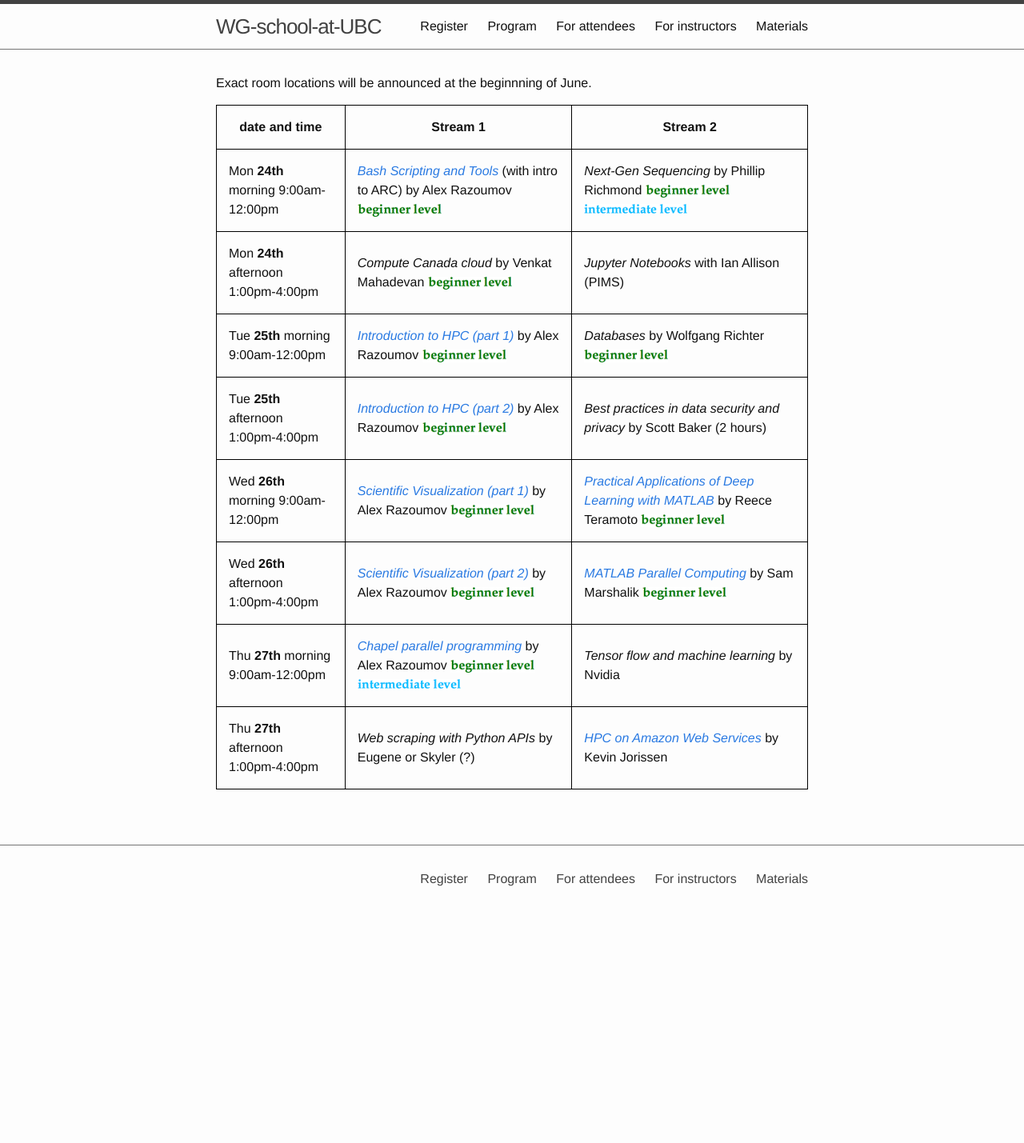
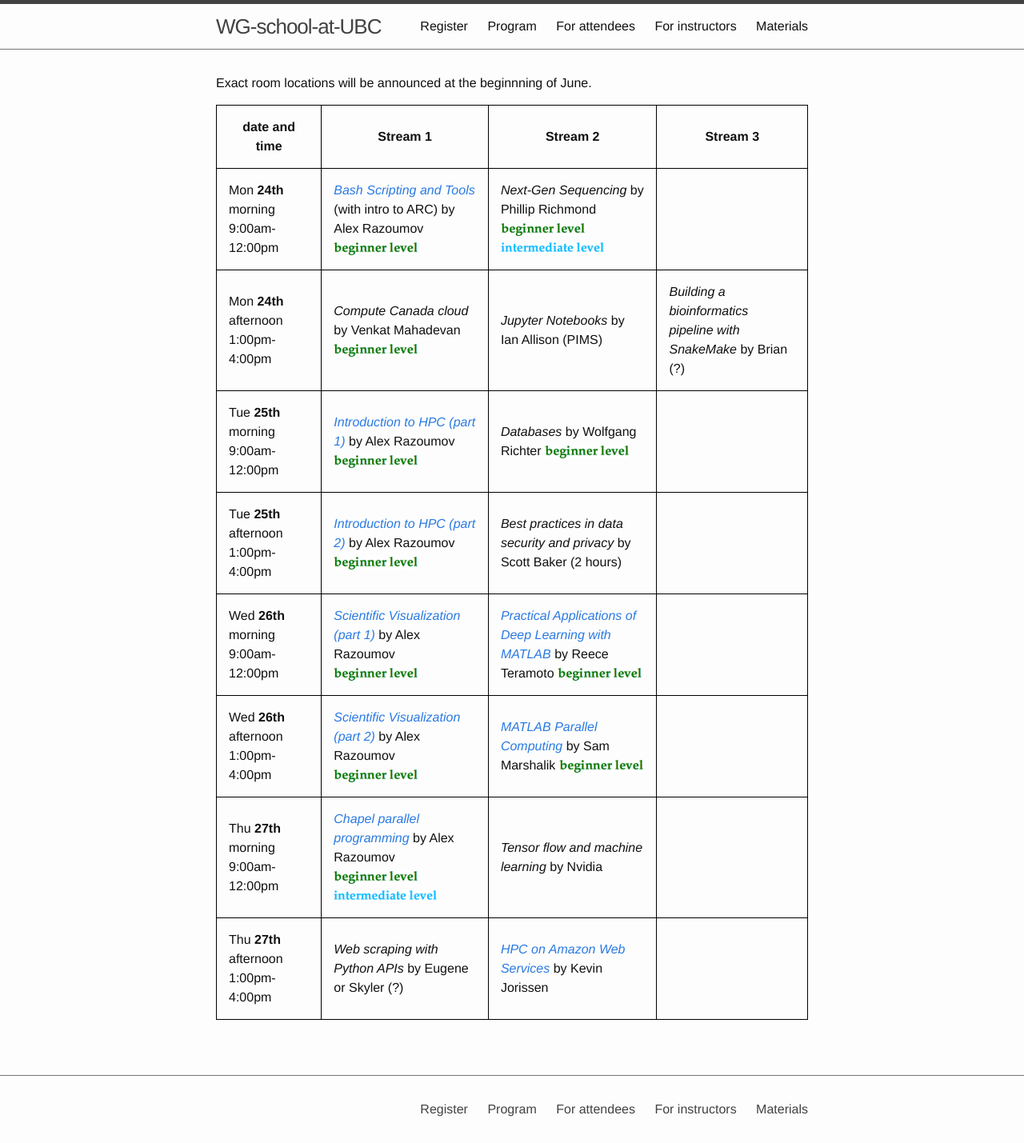
Before and after one commit to WestGrid/ubcSummerSchool2019, a Jekyll site: the page built from 1-program.md, in a window 1280 px wide. Shown: the whole page at 80% size. Built offline with Jekyll 4.4.1, drawn with Linux system fonts in a browser that asks for light colours; before the commit the page ends 1141 px from its top, so only the background shows below that.

Commit message:
2019-May-22 11:54

```diff
--- a/1-program.md
+++ b/1-program.md
@@ -10,16 +10,16 @@ nav: true
 
 Exact room locations will be announced at the beginnning of June.
 
-| date and time | Stream 1 | Stream 2 |
-| ------------- | --------------- | ----------------- |
-| Mon **24th** morning 9:00am-12:00pm | [*Bash Scripting and Tools*](bash) (with intro to ARC) by Alex Razoumov {{beg}} | *Next-Gen Sequencing* by Phillip Richmond {{beg}} {{int}} |
-| Mon **24th** afternoon 1:00pm-4:00pm | *Compute Canada cloud* by Venkat Mahadevan {{beg}} | *Jupyter Notebooks* with Ian Allison (PIMS) |
-| Tue **25th** morning 9:00am-12:00pm | [*Introduction to HPC (part 1)*](introHPC) by Alex Razoumov {{beg}} | *Databases* by Wolfgang Richter {{beg}} |
-| Tue **25th** afternoon 1:00pm-4:00pm | [*Introduction to HPC (part 2)*](introHPC) by Alex Razoumov {{beg}} | *Best practices in data security and privacy* by Scott Baker (2 hours) |
-| Wed **26th** morning 9:00am-12:00pm | [*Scientific Visualization (part 1)*](visualization) by Alex Razoumov {{beg}} | [*Practical Applications of Deep Learning with MATLAB*](deepLearningMatlab) by Reece Teramoto {{beg}}  |
-| Wed **26th** afternoon 1:00pm-4:00pm | [*Scientific Visualization (part 2)*](visualization) by Alex Razoumov {{beg}} | [*MATLAB Parallel Computing*](parallelMatlab) by Sam Marshalik {{beg}} |
-| Thu **27th** morning 9:00am-12:00pm | [*Chapel parallel programming*](chapel) by Alex Razoumov {{beg}}{{int}} | *Tensor flow and machine learning* by Nvidia |
-| Thu **27th** afternoon 1:00pm-4:00pm | *Web scraping with Python APIs* by Eugene or Skyler (?) | [*HPC on Amazon Web Services*](amazon) by Kevin Jorissen |
+| date and time | Stream 1 | Stream 2 | Stream 3 |
+| ------------- | --------------- | ----------------- | ----------------- |
+| Mon **24th** morning 9:00am-12:00pm | [*Bash Scripting and Tools*](bash) (with intro to ARC) by Alex Razoumov {{beg}} | *Next-Gen Sequencing* by Phillip Richmond {{beg}} {{int}} | |
+| Mon **24th** afternoon 1:00pm-4:00pm | *Compute Canada cloud* by Venkat Mahadevan {{beg}} | *Jupyter Notebooks* by Ian Allison (PIMS) | *Building a bioinformatics pipeline with SnakeMake* by Brian (?) |
+| Tue **25th** morning 9:00am-12:00pm | [*Introduction to HPC (part 1)*](introHPC) by Alex Razoumov {{beg}} | *Databases* by Wolfgang Richter {{beg}} | |
+| Tue **25th** afternoon 1:00pm-4:00pm | [*Introduction to HPC (part 2)*](introHPC) by Alex Razoumov {{beg}} | *Best practices in data security and privacy* by Scott Baker (2 hours) | |
+| Wed **26th** morning 9:00am-12:00pm | [*Scientific Visualization (part 1)*](visualization) by Alex Razoumov {{beg}} | [*Practical Applications of Deep Learning with MATLAB*](deepLearningMatlab) by Reece Teramoto {{beg}}  | |
+| Wed **26th** afternoon 1:00pm-4:00pm | [*Scientific Visualization (part 2)*](visualization) by Alex Razoumov {{beg}} | [*MATLAB Parallel Computing*](parallelMatlab) by Sam Marshalik {{beg}} | |
+| Thu **27th** morning 9:00am-12:00pm | [*Chapel parallel programming*](chapel) by Alex Razoumov {{beg}}{{int}} | *Tensor flow and machine learning* by Nvidia | |
+| Thu **27th** afternoon 1:00pm-4:00pm | *Web scraping with Python APIs* by Eugene or Skyler (?) | [*HPC on Amazon Web Services*](amazon) by Kevin Jorissen | |
 {:.mbtablestyle}
 
 &nbsp;
@@ -30,6 +30,7 @@ Exact room locations will be announced at the beginnning of June.
 <!-- Notes: -->
 <!-- - rooms: we are waiting until the end of May to see if we have Pharmacy rooms -->
 <!-- - Kamil is starting local advertising (departments, mailist list, Jana's poster) -->
+<!-- - as of May-22, we have 42/190 registrants -->
 <!-- - wifi access for UBC visitors: ask Garth next time -->
 <!-- - we have 120 CCDB guest accounts -->
 <!-- - we'll request 10 base CPU nodes on Cedar/Graham, no GPU reservations -->
@@ -37,7 +38,7 @@ Exact room locations will be announced at the beginnning of June.
 <!-- - *Tensor flow and machine learning* by Nvidia: confirmed -->
 <!-- - *Jupyter Notebooks* with Ian Allison (PIMS): initial response is very positive, 50-75% confirmed -->
 <!-- - *Elastic cloud and DELL/EMC object storage platform* by Dell (1/2-day hands-on): still working with DELL -->
-<!-- - *Building a bioinformatics pipeline with SnakeMake* (3 hours) from Jamie's colleague (Bryan?) - let's -->
+<!-- - *Building a bioinformatics pipeline with SnakeMake* (3 hours) from Jamie's colleague (Brian?) - let's -->
 <!--   assume we can fit it (either cancellation or Stream 3) and ask the instructor for syllabus -->
 <!-- - *CUDA* by Nvidia (waiting for confirmation?) -->
 <!-- - *Web scraping with Python APIs* by Eugene or Skyler (?) - is this course confirmed? -->
```
